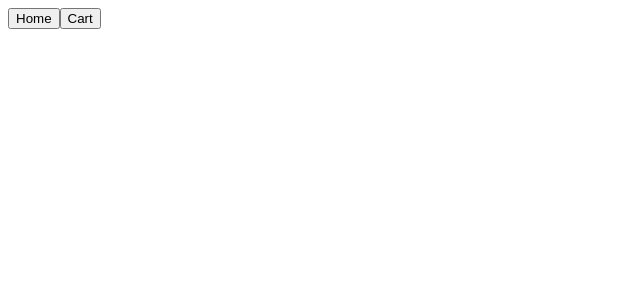
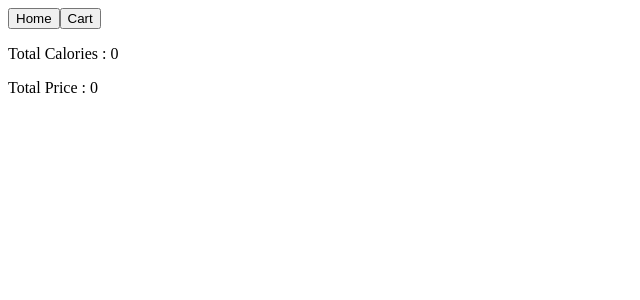
Before and after one commit to Mohammadrumee/DonutShop, an Angular app in the folder donutshop/: page /cart in a window 1280 px wide. Shown: the top 300 px of the page, without its empty margins (0-640 px from the left). Built offline with nearby package versions, Linux system fonts and the light colour scheme.

Commit message:
add total price

```diff
--- a/donutshop/src/app/component/donut-cart/donut-cart.component.html
+++ b/donutshop/src/app/component/donut-cart/donut-cart.component.html
@@ -18,7 +18,7 @@
         <td><p>{{ price | currency}}</p></td>
         <td><button (click)="removeFromCart(donut.id)">Remove</button></td>
     </tbody>
+</table>
 
-
-
-</table>
+<p>Total Calories : {{ totalCalories }}</p>
+<p>Total Price : {{ totalPrice }}</p>
--- a/donutshop/src/app/component/donut-cart/donut-cart.component.ts
+++ b/donutshop/src/app/component/donut-cart/donut-cart.component.ts
@@ -11,8 +11,12 @@ import { OrderService } from 'src/app/service/order.service';
 })
 export class DonutCartComponent implements OnInit {
 
+  price :number = 1;
 
-  price : number = 1;
+  totalCalories :number = 0;
+
+  totalPrice :number = 0;
+
   constructor(private orderService:OrderService) { }
 
   orderDetails : Observable<Donutdetails> | any = [];
@@ -22,12 +26,22 @@ export class DonutCartComponent implements OnInit {
   }
 
   getAllDonutCart(): void {
-    this.orderService.getOrderCart();
-      this.orderDetails = this.orderService.getOrderCart();
+    this.orderDetails = this.orderService.getOrderCart();
+
+    this.orderDetails.forEach((value: Donutdetails) => {
+
+      this.totalCalories =this.totalCalories + value.calories;
+      this.totalPrice = this.totalPrice + 1;
+
+    });
+
   }
 
   removeFromCart(id : string) {
     this.orderService.removeFromLocalStorage(id);
+
+    this.totalCalories = 0;
+    this.totalPrice = 0;
     this.getAllDonutCart();
   }
 
```
